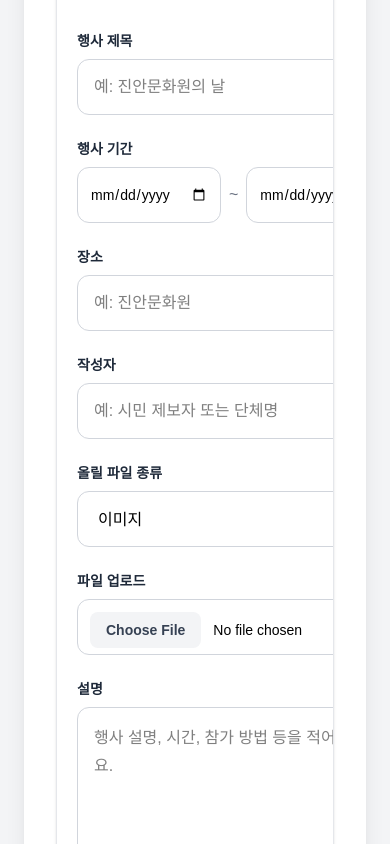
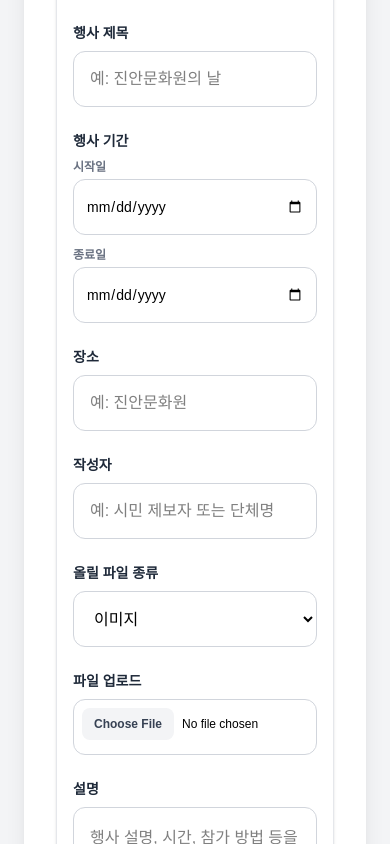
Before and after one commit to kymo2002/jinan-art, a Next.js app: page / in a window 390 px wide. Shown: the part 1940-2784 px from the top of the page. Built offline with nearby package versions, Linux system fonts and the light colour scheme; no server answers; the database is empty.

Commit message:
모바일 행사 올리기 입력칸 정렬 수정

```diff
--- a/app/page.tsx
+++ b/app/page.tsx
@@ -183,7 +183,7 @@ export default function Home() {
   };
 
   return (
-    <main className="min-h-screen bg-gray-100 text-black">
+    <main className="min-h-screen overflow-x-hidden bg-gray-100 text-black">
       {/* HERO */}
       <section className="relative flex min-h-screen items-center justify-center overflow-hidden bg-gray-100 px-6 text-white">
         {/* 좌우 배경: 같은 사진을 화면 전체에 확대해 흐리게 표시 */}
@@ -324,9 +324,9 @@ export default function Home() {
           {/* UPLOAD FORM */}
           <section
             id="upload"
-            className="overflow-hidden rounded-3xl border border-gray-200 bg-white shadow-sm"
+            className="w-full min-w-0 max-w-full overflow-hidden rounded-3xl border border-gray-200 bg-white shadow-sm"
           >
-            <div className="border-b border-gray-200 px-5 py-5 md:px-8">
+            <div className="border-b border-gray-200 px-4 py-5 sm:px-5 md:px-8">
               <p className="text-xs font-bold tracking-[0.3em] text-gray-400">
                 PARTICIPATION
               </p>
@@ -335,8 +335,8 @@ export default function Home() {
               </h2>
             </div>
 
-            <div className="p-5 md:p-8">
-              <h3 className="text-2xl font-black md:text-3xl">
+            <div className="w-full min-w-0 p-4 sm:p-5 md:p-8">
+              <h3 className="break-keep text-2xl font-black leading-tight md:text-3xl">
                 시민이 직접 문화소식 올리기
               </h3>
 
@@ -350,73 +350,87 @@ export default function Home() {
                 입니다. 너무 큰 이미지는 로딩이 느려질 수 있습니다.
               </p>
 
-              <div className="mt-8 grid gap-x-4 gap-y-6 md:grid-cols-2">
-                <label className="block">
+              <div className="mt-8 grid w-full min-w-0 grid-cols-1 gap-x-4 gap-y-6 md:grid-cols-2">
+                <label className="block w-full min-w-0">
                   <span className="mb-2 block text-sm font-black text-gray-800">
                     행사 제목
                   </span>
                   <input
-                    className="h-14 w-full rounded-xl border border-gray-300 bg-white px-4 text-base outline-none transition focus:border-black"
+                    className="box-border block h-14 w-full min-w-0 max-w-full rounded-xl border border-gray-300 bg-white px-4 text-base outline-none transition focus:border-black"
                     placeholder="예: 진안문화원의 날"
                     value={title}
                     onChange={(e) => setTitle(e.target.value)}
                   />
                 </label>
 
-                <fieldset className="block">
+                <fieldset className="block w-full min-w-0">
                   <legend className="mb-2 text-sm font-black text-gray-800">
                     행사 기간
                   </legend>
-                  <div className="flex items-center gap-2">
+                  <div className="grid w-full min-w-0 grid-cols-1 gap-3 sm:grid-cols-[minmax(0,1fr)_auto_minmax(0,1fr)] sm:items-center">
+                    <label className="block w-full min-w-0">
+                      <span className="mb-1 block text-xs font-bold text-gray-500 sm:hidden">
+                        시작일
+                      </span>
                       <input
                         type="date"
                         aria-label="행사 시작일"
-                      className="h-14 min-w-0 flex-1 rounded-xl border border-gray-300 bg-white px-3 text-sm outline-none transition focus:border-black md:text-base"
+                        className="box-border block h-14 w-full min-w-0 max-w-full rounded-xl border border-gray-300 bg-white px-3 text-sm outline-none transition focus:border-black md:text-base"
                         value={startDate}
                         onChange={(e) => setStartDate(e.target.value)}
                       />
-                    <span className="shrink-0 text-gray-500">~</span>
+                    </label>
+
+                    <span className="hidden shrink-0 text-center text-gray-500 sm:block">
+                      ~
+                    </span>
+
+                    <label className="block w-full min-w-0">
+                      <span className="mb-1 block text-xs font-bold text-gray-500 sm:hidden">
+                        종료일
+                      </span>
                       <input
                         type="date"
                         aria-label="행사 종료일"
-                      className="h-14 min-w-0 flex-1 rounded-xl border border-gray-300 bg-white px-3 text-sm outline-none transition focus:border-black md:text-base"
+                        className="box-border block h-14 w-full min-w-0 max-w-full rounded-xl border border-gray-300 bg-white px-3 text-sm outline-none transition focus:border-black md:text-base"
                         value={endDate}
                         min={startDate || undefined}
                         onChange={(e) => setEndDate(e.target.value)}
                       />
+                    </label>
                   </div>
                 </fieldset>
 
-                <label className="block">
+                <label className="block w-full min-w-0">
                   <span className="mb-2 block text-sm font-black text-gray-800">
                     장소
                   </span>
                   <input
-                    className="h-14 w-full rounded-xl border border-gray-300 bg-white px-4 text-base outline-none transition focus:border-black"
+                    className="box-border block h-14 w-full min-w-0 max-w-full rounded-xl border border-gray-300 bg-white px-4 text-base outline-none transition focus:border-black"
                     placeholder="예: 진안문화원"
                     value={location}
                     onChange={(e) => setLocation(e.target.value)}
                   />
                 </label>
 
-                <label className="block">
+                <label className="block w-full min-w-0">
                   <span className="mb-2 block text-sm font-black text-gray-800">
                     작성자
                   </span>
                   <input
-                    className="h-14 w-full rounded-xl border border-gray-300 bg-white px-4 text-base outline-none transition focus:border-black"
+                    className="box-border block h-14 w-full min-w-0 max-w-full rounded-xl border border-gray-300 bg-white px-4 text-base outline-none transition focus:border-black"
                     placeholder="예: 시민 제보자 또는 단체명"
                     value={author}
                     onChange={(e) => setAuthor(e.target.value)}
                   />
                 </label>
 
-                <label className="block">
+                <label className="block w-full min-w-0">
                   <span className="mb-2 block text-sm font-black text-gray-800">
                     올릴 파일 종류
                   </span>
                   <select
-                    className="h-14 w-full rounded-xl border border-gray-300 bg-white px-4 text-base outline-none transition focus:border-black"
+                    className="box-border block h-14 w-full min-w-0 max-w-full rounded-xl border border-gray-300 bg-white px-4 text-base outline-none transition focus:border-black"
                     value={uploadType}
                     onChange={(e) => {
                       const nextType = e.target.value as "image" | "video";
@@ -431,27 +445,27 @@ export default function Home() {
                 </label>
 
                 {uploadType === "image" ? (
-                  <label className="block">
+                  <label className="block w-full min-w-0">
                     <span className="mb-2 block text-sm font-black text-gray-800">
                       파일 업로드
                     </span>
                     <input
                       type="file"
                       accept="image/*"
-                      className="block h-14 w-full rounded-xl border border-gray-300 bg-white px-3 py-3 text-sm file:mr-3 file:rounded-lg file:border-0 file:bg-gray-100 file:px-4 file:py-2 file:font-bold file:text-gray-700"
+                      className="box-border block min-h-14 w-full min-w-0 max-w-full overflow-hidden rounded-xl border border-gray-300 bg-white px-2 py-2 text-xs file:mr-2 file:rounded-lg file:border-0 file:bg-gray-100 file:px-3 file:py-2 file:text-xs file:font-bold file:text-gray-700 sm:px-3 sm:text-sm sm:file:mr-3 sm:file:px-4 sm:file:text-sm"
                       onChange={(e) =>
                         setImageFile(e.target.files?.[0] || null)
                       }
                     />
                   </label>
                 ) : (
-                  <label className="block">
+                  <label className="block w-full min-w-0">
                     <span className="mb-2 block text-sm font-black text-gray-800">
                       유튜브 영상 주소
                     </span>
                     <input
                       type="url"
-                      className="h-14 w-full rounded-xl border border-gray-300 bg-white px-4 text-base outline-none transition focus:border-black"
+                      className="box-border block h-14 w-full min-w-0 max-w-full rounded-xl border border-gray-300 bg-white px-4 text-base outline-none transition focus:border-black"
                       placeholder="https://www.youtube.com/watch?v=..."
                       value={videoUrl}
                       onChange={(e) => setVideoUrl(e.target.value)}
@@ -464,7 +478,7 @@ export default function Home() {
                     설명
                   </span>
                   <textarea
-                    className="min-h-44 w-full resize-y rounded-xl border border-gray-300 bg-white p-4 text-base leading-7 outline-none transition focus:border-black"
+                    className="box-border block min-h-44 w-full min-w-0 max-w-full resize-y rounded-xl border border-gray-300 bg-white p-4 text-base leading-7 outline-none transition focus:border-black"
                     placeholder="행사 설명, 시간, 참가 방법 등을 적어주세요."
                     value={description}
                     onChange={(e) => setDescription(e.target.value)}
@@ -608,7 +622,7 @@ export default function Home() {
               rel="noopener noreferrer"
               className="rounded-2xl bg-green-600 px-5 py-4 font-bold text-white transition hover:bg-green-700"
             >
-              有河의 鎭安 이야기 블로그 ↗
+              鎭安 이야기 블로그 ↗
             </a>
           </div>
 
```
Lines whose indentation alone changed are shown as unchanged.
